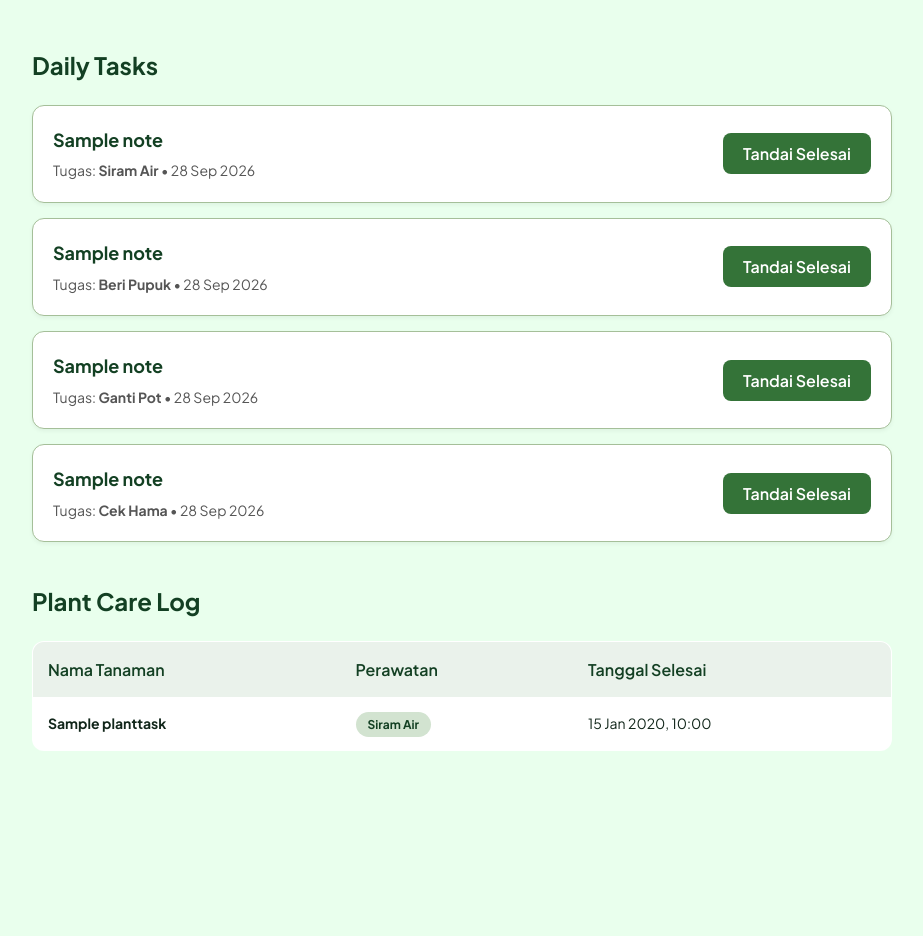
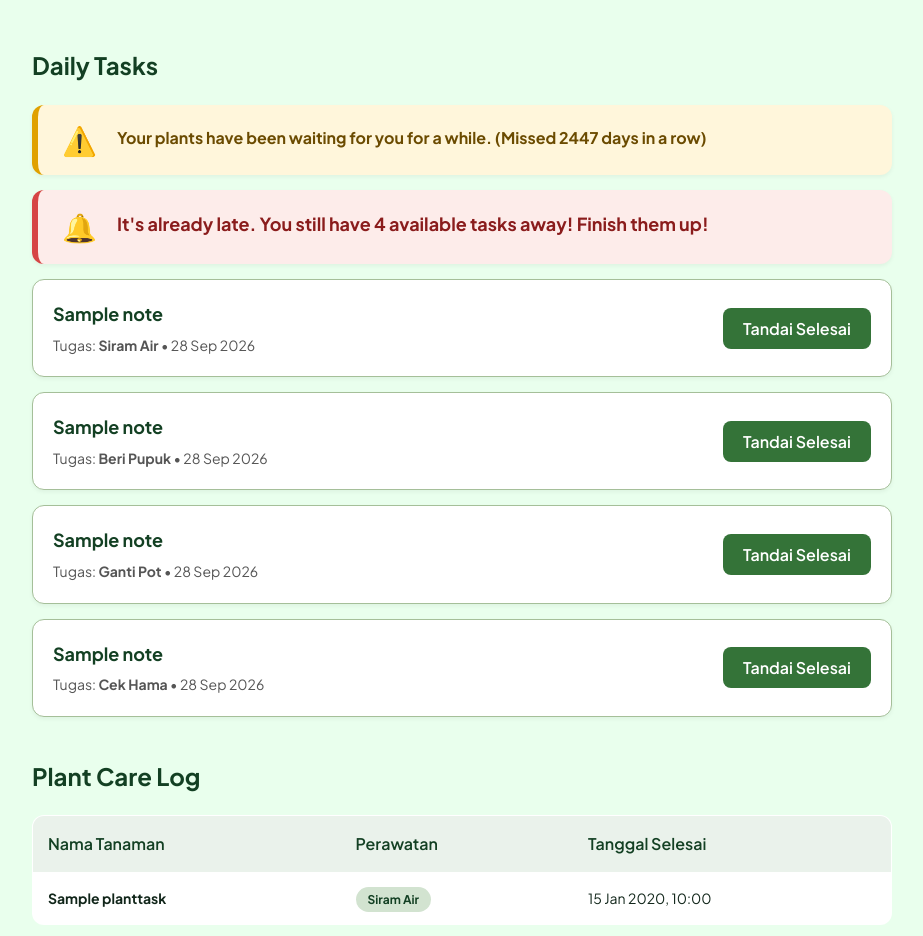
Before and after one commit to PBP-KEL-11/proyek_uts, a Django app: page /schedules/ in a window 1280 px wide. Shown: the part 111-1047 px from the top of the page, without its empty margins (178-1101 px from the left). Before the commit the page ends 862 px from the top, so only its background shows below. Run offline with Django 5.2, Linux system fonts and the light colour scheme; a user stored in the database is signed in; tables that the repository leaves empty hold one stand-in row (values such as "Sample post"); some web fonts are replaced.

Commit message:
feat: implement message, reminder, and vanishes all completed daily tasks User might feel uncomfortable when having a long scroll to look his/her own log because of completed task. Therefore fix the issue which vanishes all completed daily tasks and replaced with a short appreciation message

```diff
--- a/schedules/services.py
+++ b/schedules/services.py
@@ -2,7 +2,7 @@ import random
 
 from django.db import IntegrityError, transaction
 from django.utils import timezone
-
+from django.db.models import Count, F, Min, Q
 from notes.models import Note
 from .models import PlantTask
 
@@ -21,11 +21,71 @@ def get_user_plant_names(user):
     )
     return sorted(set(names))
 
+def all_completed_message():
+    message = [
+        "All daily tasks have been completed!! See you tomorrow :D",
+        "You have completed all tasks. Keep it up!",
+        "Easy going, right? Add 1 more plant won't be that bad...",
+        "Your plants feel happy :D",
+    ]
+    return message[int(random.random()*len(message))]
+
+def all_reminder_message(user, today):
+    not_completed = PlantTask.objects.filter(user=user, due_date = today, is_completed=False).count()
+    message = [
+        f"It's already late. You still have {not_completed} available task" + ("" if (not_completed==1) else "s") + " away! Finish them up!",
+        ##f"Are you bored on caring your own plant" + "?" if (plants==1) else "s?" + f"\nYou still have {not_completed} tasks right now.",
+    ]
+    return message[int(random.random()*len(message))]
+
+def unfinished_message(missed_days):
+    """Pesan untuk hari-hari yang terlewat. Mengembalikan None jika tidak ada."""
+    if missed_days <= 0:
+        return None
+    if missed_days == 1:
+        intro = ("You missed your daily tasks yesterday. Don't worry, your plants "
+                 "will still be healthy if you finish all daily tasks today.")
+    elif missed_days == 2:
+        intro = "You missed your daily tasks twice in a row."
+    else:
+        intro = "Your plants have been waiting for you for a while."
+    plural = "" if missed_days == 1 else "s"
+    return f"{intro} (Missed {missed_days} day{plural} in a row)"
+
+# Reminder jam 6 sore (waktu lokal sesuai settings.TIME_ZONE)
+REMINDER_HOUR = 18
+def seconds_until_reminder():
+    """Sisa detik sampai 18:00 hari ini; 0 jika sudah lewat."""
+    now = timezone.localtime()
+    target = now.replace(hour=REMINDER_HOUR, minute=0, second=0, microsecond=0)
+    return max(0, int((target - now).total_seconds()))
+
 def get_all_complete_tasks(user, today):
     completed = (
         PlantTask.objects.filter(user=user, is_completed=True, due_date=today).count()
     )
     return (completed == 4)
+
+def get_missed_days(user, today):
+    """
+    Jumlah hari berturut-turut (sebelum hari ini) tanpa semua task selesai.
+    Dihitung dari hari terakhir yang tasknya selesai semua. Hari tanpa baris task
+    (user tidak membuka dashboard) tetap terhitung terlewat.
+    """
+    past = PlantTask.objects.filter(user=user, due_date__lt=today)
+
+    last_perfect = (
+        past.values('due_date')
+        .annotate(total=Count('id'), done=Count('id', filter=Q(is_completed=True)))
+        .filter(total=F('done'))
+        .order_by('-due_date')
+        .first()
+    )
+    if last_perfect:
+        return (today - last_perfect['due_date']).days - 1
+
+    first_day = past.aggregate(first=Min('due_date'))['first']
+    return (today - first_day).days if first_day else 0
 
 def generate_daily_tasks(user, date=None):
     """
--- a/schedules/templates/schedules/dashboard.html
+++ b/schedules/templates/schedules/dashboard.html
@@ -63,8 +63,39 @@
     }
     .task-card.done { opacity: 0.6; background-color: #F5F9F5; }
     .task-card.done h3 { text-decoration: line-through; }
-    .task-card.all_completed { background-color: #eaf2eb; }
-    .task-card.all_completed h3 {text-align: center;}
+    /* Status cards: all_completed, not_completed (reminder 18:00), missed */
+    .task-card[hidden] { display: none; }
+    .task-card.all_completed,
+    .task-card.not_completed,
+    .task-card.missed {
+        justify-content: flex-start;
+        border: none;
+        border-left: 6px solid;
+        padding: 20px 24px;
+    }
+    .task-card.all_completed { background-color: #EAF2EB; border-left-color: #347338; }
+    .task-card.all_completed h3 { color: #134023; }
+    .task-card.not_completed { background-color: #FDECEA; border-left-color: #D64545; }
+    .task-card.not_completed h3 { color: #8A1C1C; }
+    .task-card.missed { background-color: #FFF6DB; border-left-color: #E0A100; }
+    .task-card.missed h3 { color: #6B4B00; font-size: 16px; }
+    .status-icon { font-size: 28px; line-height: 1; flex-shrink: 0; }
+    /* Satu momen animasi: lonceng bergetar saat reminder muncul */
+    .not_completed .status-icon {
+        display: inline-block;
+        transform-origin: 50% 10%;
+        animation: bell-ring 1.6s ease-in-out 3;
+    }
+    @keyframes bell-ring {
+        0%, 40%, 100% { transform: rotate(0); }
+        8%  { transform: rotate(16deg); }
+        16% { transform: rotate(-14deg); }
+        24% { transform: rotate(10deg); }
+        32% { transform: rotate(-6deg); }
+    }
+    @media (prefers-reduced-motion: reduce) {
+        .status-icon { animation: none !important; }
+    }
     .badge-done { color: #347338; font-weight: 700; font-size: 14px; }
     .empty-state {
         text-align: center;
@@ -121,13 +152,22 @@
     <div class="schedule-section">
         <h1 class="schedule-title">Daily Tasks</h1>
         <div class="task-list">
+            {% if missed_message %}
+            <div class="task-card missed">
+                <span class="status-icon" aria-hidden="true">&#9888;&#65039;</span>
+                <div class="task-info"><h3>{{ missed_message }}</h3></div>
+            </div>
+            {% endif %}
             {% if all_completed %}
             <div class="task-card all_completed">
-                <div class="task-info">
-                    <h3>All daily tasks have been completed!! See you tomorrow :D</h3>
-                </div>
+                <span class="status-icon" aria-hidden="true">&#127793;</span>
+                <div class="task-info"><h3>{{ all_completed_message }}</h3></div>
             </div>
             {% else %}
+                <div id="reminder-card" class="task-card not_completed" {% if not show_reminder %}hidden{% endif %}>
+                    <span class="status-icon" aria-hidden="true">&#128276;</span>
+                    <div class="task-info"><h3>{{ reminder_message }}</h3></div>
+                </div>
                 {% for task in pending_tasks %}
                 <div class="task-card{% if task.is_completed %} done{% endif %}">
                     <div class="task-info">
--- a/schedules/views.py
+++ b/schedules/views.py
@@ -2,16 +2,30 @@ from django.shortcuts import render, redirect, get_object_or_404
 from django.contrib.auth.decorators import login_required
 from django.utils import timezone
 from .models import PlantTask
-from .services import generate_daily_tasks, get_user_plant_names, get_all_complete_tasks
+from .services import (
+    generate_daily_tasks, get_user_plant_names, get_all_complete_tasks,
+    all_completed_message, all_reminder_message, seconds_until_reminder, get_missed_days,
+    unfinished_message
+)
 from dashboard.views import gain_experience
+
 @login_required
 def schedule_dashboard(request):
     today = timezone.localdate() #In localhost, user is allowed to change/swap local time
     #noted that settings.py timezone is using UTC and not Asia/Jakarta
 
+    missed_days = get_missed_days(request.user, today)
+    missed_message = None
+    if missed_days > 0 and request.session.get('missed_notice_date') != today.isoformat():
+        missed_message = unfinished_message(missed_days)
+        request.session['missed_notice_date'] = today.isoformat()
+
     generate_daily_tasks(request.user, today)
     pending_tasks = PlantTask.objects.filter(user=request.user, due_date=today).order_by('is_completed', 'id')
     care_logs = PlantTask.objects.filter(user=request.user, is_completed=True).order_by('-completed_at')
+
+    all_done = get_all_complete_tasks(request.user, today)
+    reminder_wait = seconds_until_reminder()
 
     context = {
         'pending_tasks': pending_tasks,
@@ -20,7 +34,12 @@ def schedule_dashboard(request):
         #Sehingga needs_plant bersifat true dan menampilkan task "Tambahkan 1 tanaman ke Jurnal"
         'needs_plant': not get_user_plant_names(request.user),
         'care_logs': care_logs,
-        'all_completed': get_all_complete_tasks(request.user, today),
+        'all_completed': all_done,
+        'reminder_wait': reminder_wait,
+        'show_reminder': reminder_wait == 0 and not all_done,
+        'all_completed_message': all_completed_message(),
+        'reminder_message': all_reminder_message(request.user, today),
+        'missed_message': missed_message,
     }
     return render(request, 'schedules/dashboard.html', context)
 
```
